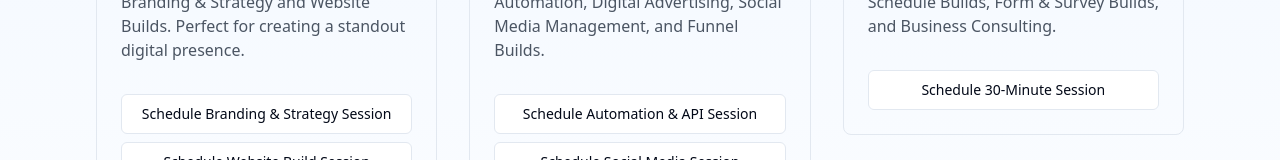
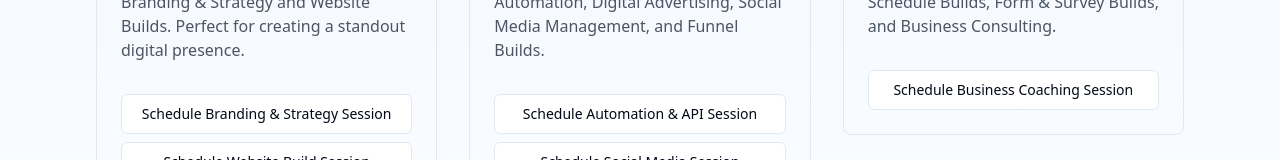
Before and after one commit to KPTSocial/kpt-social-explorer, a React (Vite) app: page / in a window 1280 px wide. Shown: the part 351-511 px from the top of the page. Built offline with nearby package versions, Linux system fonts and the light colour scheme.

Commit message:
Add buttons to Quick Impact Session
Updated the Quick Impact Session component to include three separate buttons for scheduling. The Business Coaching/Consulting button now links to the specified URL.
[skip gpt_engineer]

```diff
--- a/src/pages/Index.tsx
+++ b/src/pages/Index.tsx
@@ -63,7 +63,12 @@ const Index = () => {
         "Quick business optimization tips",
         "Immediate action items"
       ],
-      buttonText: "Schedule 30-Minute Session"
+      buttons: [
+        {
+          text: "Schedule Business Coaching Session",
+          url: "https://api.leadconnectorhq.com/widget/booking/mRw6YVO1i13Lzovbia59"
+        }
+      ]
     }
   ];
 
```
